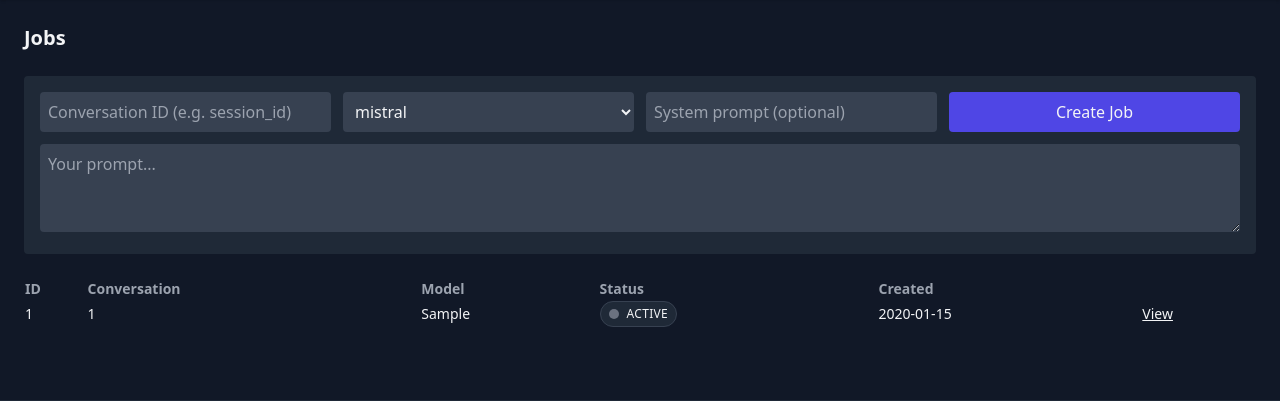
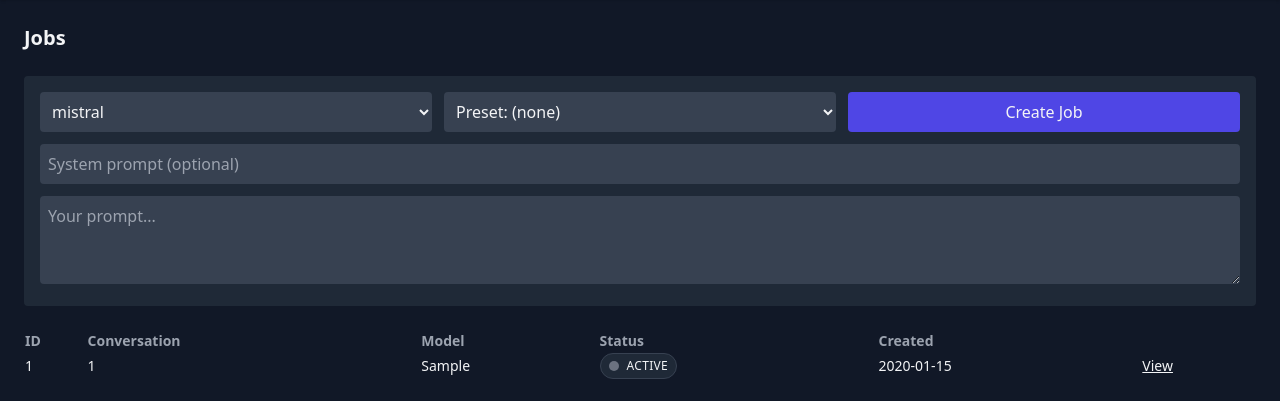
Before and after one commit to Hisha/llamalith, a FastAPI app: page / in a window 1280 px wide. Shown: the part 112-513 px from the top of the page. Run offline with FastAPI, Linux system fonts and the light colour scheme; the visitor is signed in with stand-in values (Sample User, id 1); tables that the repository leaves empty hold one stand-in row (values such as "Sample post"); some libraries are stand-ins or nearby versions.

Commit message:
Update jobs.html

```diff
--- a/templates/jobs.html
+++ b/templates/jobs.html
@@ -5,17 +5,31 @@
 
   <!-- create job -->
   <form id="create-job" class="bg-gray-800 p-4 rounded space-y-3">
-    <div class="grid grid-cols-1 md:grid-cols-4 gap-3">
-      <input id="conversation_id" class="bg-gray-700 p-2 rounded" placeholder="Conversation ID (e.g. session_id)" />
+    <div class="grid grid-cols-1 md:grid-cols-3 gap-3">
+      <!-- Model first -->
       <select id="model" class="bg-gray-700 p-2 rounded">
         {% for m in AVAILABLE_MODELS %}
           <option value="{{ m }}">{{ m }}</option>
         {% endfor %}
       </select>
-      <input id="system_prompt" class="bg-gray-700 p-2 rounded" placeholder="System prompt (optional)" />
+
+      <!-- System Presets -->
+      <select id="system_preset" class="bg-gray-700 p-2 rounded">
+        <option value="">Preset: (none)</option>
+        {% for p in SYSTEM_PRESETS %}
+          <option value="{{ p.text }}">{{ p.name }}</option>
+        {% endfor %}
+      </select>
+
       <button class="bg-indigo-600 hover:bg-indigo-500 rounded px-3 py-2">Create Job</button>
     </div>
-    <textarea id="content" class="bg-gray-700 p-2 rounded w-full mt-2" rows="3" placeholder="Your prompt..."></textarea>
+
+    <!-- Wider system prompt -->
+    <input id="system_prompt" class="bg-gray-700 p-2 rounded w-full"
+           placeholder="System prompt (optional)" />
+
+    <textarea id="content" class="bg-gray-700 p-2 rounded w-full mt-2"
+              rows="3" placeholder="Your prompt..."></textarea>
   </form>
 
   <!-- jobs list -->
```
